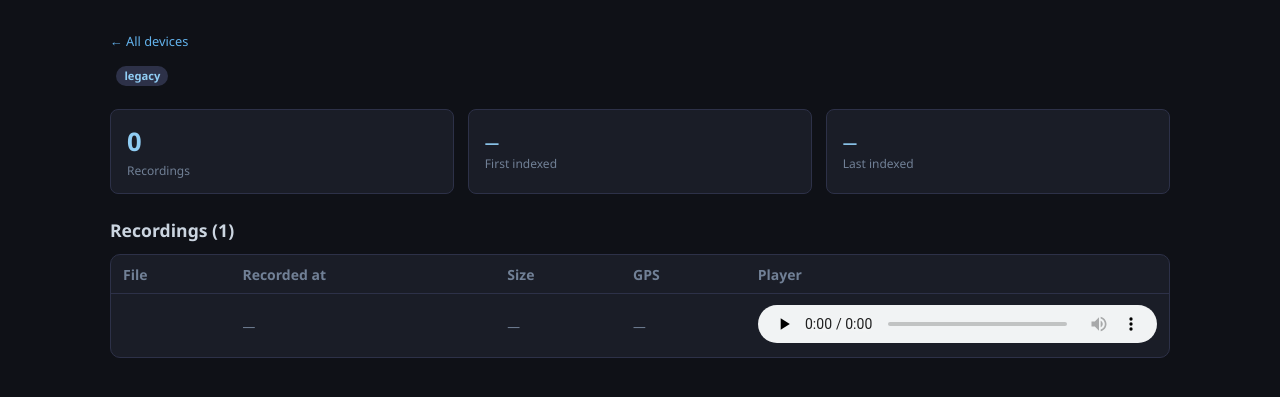
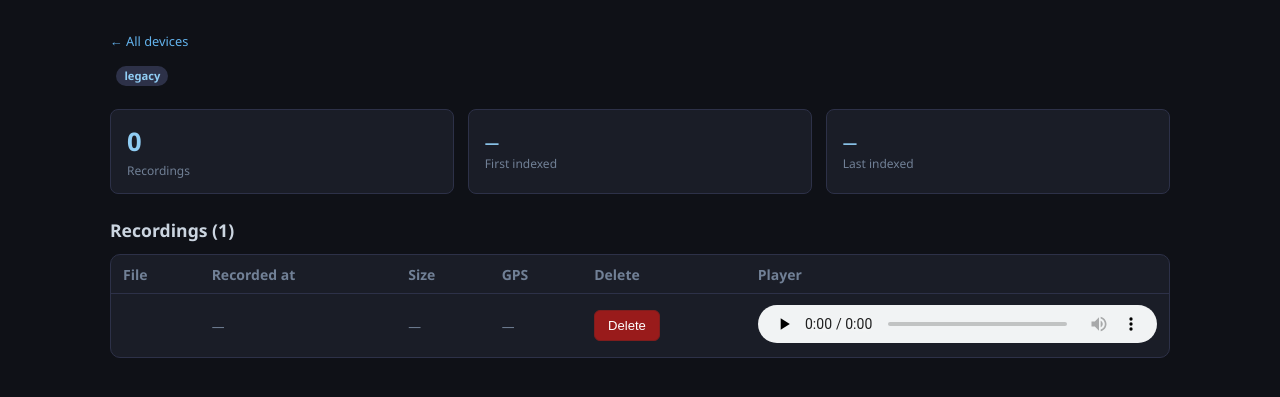
Before and after one commit to Echodram/box_upload_server, a Flask app: page /device/1 in a window 1280 px wide. Shown: the part 52-449 px from the top of the page. Run offline with Flask 3, Linux system fonts and the light colour scheme; a database or web service that is not in the repository returns one stand-in record (values such as "Sample title").

Commit message:
fix deletions devices/devices creation

```diff
--- a/docker-compose.yml
+++ b/docker-compose.yml
@@ -75,7 +75,7 @@ services:
       mongo:
         condition: service_healthy
     volumes:
-      - ${AUDIO_DIR:-./devices}:/data/devices:ro  # host directory; ro
+      - ${AUDIO_DIR:-./devices}:/data/devices  # host directory; rw (needed for delete)
     environment:
       MONGO_URI: mongodb://mongo:27017
       MONGO_DB: boxuploader
--- a/webapp/app.py
+++ b/webapp/app.py
@@ -9,6 +9,8 @@ from flask import (
     jsonify,
     render_template,
     request,
+    redirect,
+    url_for,
     Response,
     stream_with_context,
 )
@@ -52,6 +54,17 @@ def _doc_to_dict(doc):
         else:
             out[k] = v
     return out
+
+
+def _resolve_safe_path(rel_path: str) -> Path:
+    """Resolve a path under DATA_DIR and block path traversal."""
+    base = DATA_DIR.resolve()
+    safe_path = (base / rel_path).resolve()
+    try:
+        safe_path.relative_to(base)
+    except ValueError:
+        abort(403)
+    return safe_path
 
 
 # ── pages ─────────────────────────────────────────────────────────────────────
@@ -118,10 +131,7 @@ def serve_audio(audio_path):
     Stream an .opus file from the shared DATA_DIR volume.
     Supports HTTP Range requests so the browser audio element can seek.
     """
-    # Prevent path traversal: resolve and enforce DATA_DIR prefix.
-    safe_path = (DATA_DIR / audio_path).resolve()
-    if not str(safe_path).startswith(str(DATA_DIR.resolve())):
-        abort(403)
+    safe_path = _resolve_safe_path(audio_path)
     if not safe_path.exists():
         abort(404)
 
@@ -180,6 +190,56 @@ def serve_audio(audio_path):
     )
 
 
+@app.post("/recording/<path:audio_path>/delete")
+def delete_recording(audio_path):
+    """Delete recording file(s) from disk and remove its DB entry."""
+    rec = recordings_col.find_one({"audio_path": audio_path})
+    if not rec:
+        abort(404)
+
+    safe_audio_path = _resolve_safe_path(audio_path)
+    folder_name = rec.get("folder_name")
+
+    candidates = [
+        safe_audio_path,
+        safe_audio_path.with_suffix(".txt"),
+        safe_audio_path.with_suffix(".json"),
+    ]
+
+    deleted_files = []
+    failed_files = []
+
+    for p in candidates:
+        if not p.exists():
+            continue
+        try:
+            p.unlink()
+            deleted_files.append(str(p))
+        except Exception as exc:
+            failed_files.append({"path": str(p), "error": str(exc)})
+
+    recordings_col.delete_one({"audio_path": audio_path})
+
+    if folder_name:
+        count = recordings_col.count_documents({"folder_name": folder_name})
+        devices_col.update_one(
+            {"folder_name": folder_name},
+            {"$set": {"recording_count": count, "last_indexed": datetime.now(timezone.utc)}},
+        )
+
+    if request.accept_mimetypes.best == "application/json":
+        status = 500 if failed_files else 200
+        return jsonify({
+            "ok": len(failed_files) == 0,
+            "audio_path": audio_path,
+            "deleted_files": deleted_files,
+            "failed_files": failed_files,
+        }), status
+
+    target = url_for("device", folder_name=folder_name) if folder_name else url_for("index")
+    return redirect(target, code=303)
+
+
 # ── JSON API (used by JS fetch calls) ─────────────────────────────────────────
 
 @app.route("/api/devices")
--- a/webapp/templates/base.html
+++ b/webapp/templates/base.html
@@ -109,6 +109,17 @@
     h1 { font-size: 1.4rem; font-weight: 700; margin-bottom: 1.25rem; }
     h2 { font-size: 1.1rem; font-weight: 600; margin-bottom: .75rem; color: #cbd5e0; }
     .gps-icon { color: #68d391; }
+
+    .btn-danger {
+      border: 1px solid #7f1d1d;
+      background: #991b1b;
+      color: #fff;
+      padding: .45rem .8rem;
+      border-radius: 6px;
+      cursor: pointer;
+      font-size: .82rem;
+    }
+    .btn-danger:hover { background: #b91c1c; }
   </style>
 </head>
 <body>
--- a/webapp/templates/device.html
+++ b/webapp/templates/device.html
@@ -52,6 +52,7 @@
         <th>Recorded at</th>
         <th>Size</th>
         <th>GPS</th>
+        <th>Delete</th>
         <th style="width:40%">Player</th>
       </tr>
     </thead>
@@ -75,6 +76,13 @@
           {% else %}
             <span class="muted">—</span>
           {% endif %}
+        </td>
+        <td>
+          <form method="post"
+                action="{{ url_for('delete_recording', audio_path=r.audio_path) }}"
+                onsubmit="return confirm('Delete this recording and its metadata files?');">
+            <button type="submit" class="btn-danger">Delete</button>
+          </form>
         </td>
         <td>
           <audio controls preload="none">
```
Also changed, not shown: file_handler/main.py (+5 -2 lines), webapp/templates/recording.html (+7 -0 lines), 2 other files.
